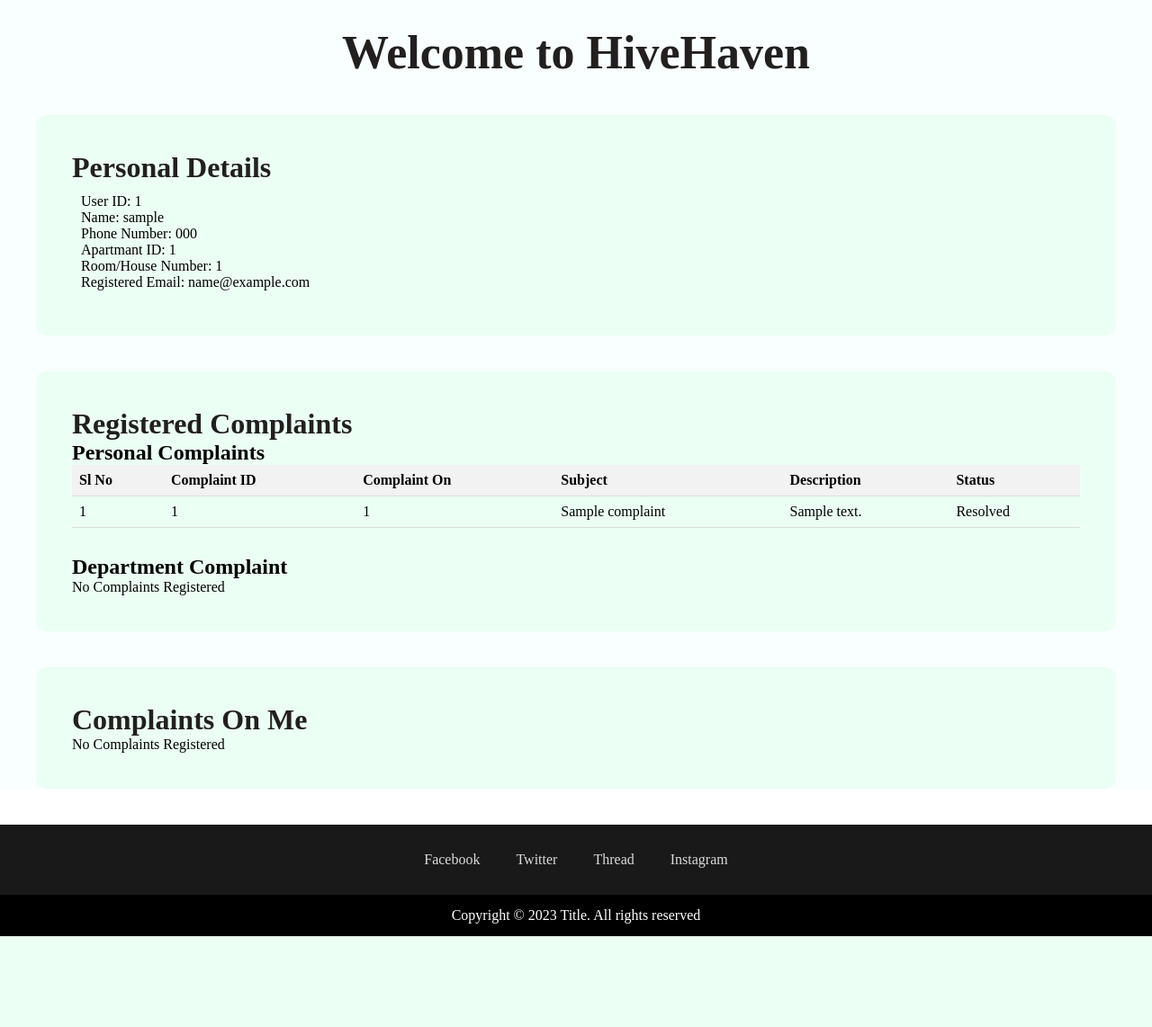
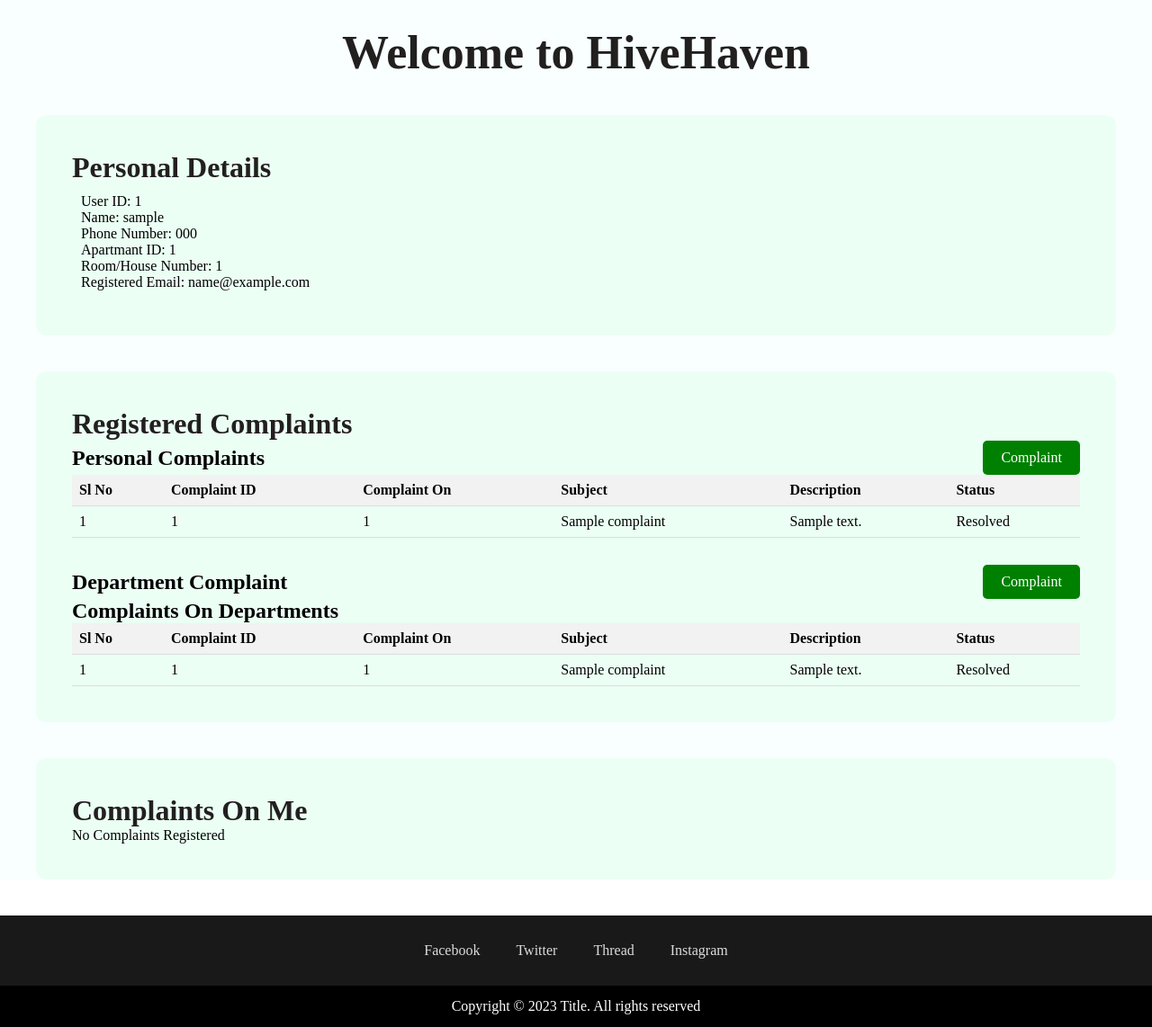
Before and after one commit to Sudeep-naik/HiveHeaven, a Flask app: template templates/home.html in a window 1280 px wide. Shown: the part 53-1195 px from the top of the page at 90% size. Before the commit the page ends 1094 px from the top, so only its background shows below. Run offline with Flask 3, Linux system fonts and the light colour scheme; the template is opened without the code that fills it: values that come from a table or form of the project are taken from there, others are empty; tables that the repository leaves empty or names only in its code hold one stand-in row (values such as "Sample post"); parts of the project's set-up code (start-up, migrations or seed data) failed here and were passed over.

Commit message:
new update on register page

```diff
--- a/app.py
+++ b/app.py
@@ -1,7 +1,8 @@
 from flask import Flask, request,render_template, redirect,session,url_for
 from flask_sqlalchemy import SQLAlchemy
 import bcrypt
-
+from sqlalchemy import create_engine, exc
+from sqlalchemy.orm import sessionmaker
 app = Flask(__name__)
 
 # MySQL Configuration choose your port no and password this is a dummy thing i have set up
@@ -22,7 +23,7 @@ class Apartment(db.Model):
     state = db.Column(db.String(100))
 
 class Users(db.Model):
-    user_id = db.Column(db.Integer, primary_key=True, autoincrement=True)
+    user_id = db.Column(db.String(100), primary_key=True)
     user_name = db.Column(db.String(100), nullable=False)
     phone_no = db.Column(db.String(40))
     apartment_id = db.Column(db.String(100), db.ForeignKey('apartment.apartment_id'))
@@ -30,7 +31,8 @@ class Users(db.Model):
     email = db.Column(db.String(255), nullable=False)
     user_password = db.Column(db.String(255), nullable=False)
 
-    def __init__(self,user_name,phone_no,apartment_id,house_no,email,user_password):
+    def __init__(self,user_id,user_name,phone_no,apartment_id,house_no,email,user_password):
+        self.user_id=user_id
         self.user_name=user_name
         self.phone_no=phone_no
         self.apartment_id=apartment_id
@@ -41,8 +43,6 @@ class Users(db.Model):
     def check_password(self,user_password):
         return bcrypt.checkpw(user_password.encode('utf-8'),self.user_password.encode('utf-8'))
 
-
-
 class Department(db.Model):
     apartment_id = db.Column(db.String(100), db.ForeignKey('apartment.apartment_id'), primary_key=True)
     dep_id = db.Column(db.Integer, primary_key=True, autoincrement=True)
@@ -51,7 +51,7 @@ class Department(db.Model):
 
 class DepartmentComplaint(db.Model):
     id = db.Column(db.Integer, primary_key=True, autoincrement=True)
-    user_id = db.Column(db.Integer, db.ForeignKey('users.user_id'))
+    user_id = db.Column(db.String(100), db.ForeignKey('users.user_id'))
     department_id = db.Column(db.Integer, db.ForeignKey('department.dep_id'))
     subject = db.Column(db.String(255), nullable=False)
     description = db.Column(db.String(800))
@@ -60,8 +60,8 @@ class DepartmentComplaint(db.Model):
 
 class NeighborComplaint(db.Model):
     id = db.Column(db.Integer, primary_key=True, autoincrement=True)
-    user_id = db.Column(db.Integer, db.ForeignKey('users.user_id'))
-    neighbor_user_id = db.Column(db.Integer, db.ForeignKey('users.user_id'))
+    user_id = db.Column(db.String(100), db.ForeignKey('users.user_id'))
+    neighbor_user_id = db.Column(db.String(100), db.ForeignKey('users.user_id'))
     subject = db.Column(db.String(255), nullable=False)
     description = db.Column(db.String(800))
     status = db.Column(db.Integer, default=0)
@@ -76,6 +76,7 @@ def index_page():
 
 @app.route('/register',methods=['GET','POST'])
 def register():
+    all_apartments=Apartment.query.all()
     if request.method=='POST':
         user_name=request.form['user_name']
         phone_no=request.form['phone_no']
@@ -83,19 +84,25 @@ def register():
         house_no=request.form['house_no']
         email=request.form['email']
         user_password=request.form['user_password']
+        user_id=apartment_id+"-"+house_no
 
-        user_exist=Users.query.filter_by(email=email).first()
+        try:
+            user_exist=Users.query.filter_by(user_id=user_id).first()
+        except error as e:
+            return render_template('./register.html',error=e,all_apartments=all_apartments)
+
+        # user_exist1=Users.query.filter_by(user_id=user_id).first()
         if user_exist and user_exist.apartment_id==apartment_id:
-            error="User already exist please login"
-            return render_template('./register.html',error=error)
+            error="User already exist please"
+            return render_template('./register.html',error=error,all_apartments=all_apartments)
         else:
-            user=Users(user_name=user_name,phone_no=phone_no,apartment_id=apartment_id,house_no=house_no,email=email,user_password=user_password)
+            user=Users(user_id=user_id,user_name=user_name,phone_no=phone_no,apartment_id=apartment_id,house_no=house_no,email=email,user_password=user_password)
             db.session.add(user)
             db.session.commit()
-            sucess="Registered Sucessfull Please Login"
-            return render_template('./register.html',sucess=sucess)
+            sucess="Registered Sucessfull Please"
+            return render_template('./register.html',sucess=sucess,all_apartments=all_apartments)
 
-    all_apartments=Apartment.query.all()
+
     return render_template('./register.html',all_apartments=all_apartments)
 
 
@@ -110,6 +117,7 @@ def login():
             print("valid")
             session['email']=email
             session['user_id']=user.user_id
+            session['apartment_id']=user.apartment_id
             return redirect(url_for("home"))
         else:
             print("invalid")
@@ -128,22 +136,32 @@ def home():
         department_complaints = DepartmentComplaint.query.filter_by(user_id=11).all()
         complaints_on_me = NeighborComplaint.query.filter_by(neighbor_user_id=11).all()
         print(user)
-        print("Personal Complaints:", personal_complaints)
-        print("Department Complaints:", department_complaints)
-        print("Complaints On Me:", complaints_on_me)
+        # print("Personal Complaints:", personal_complaints)
+        # print("Department Complaints:", department_complaints)
+        # print("Complaints On Me:", complaints_on_me)
         return render_template('/home.html',user=user,personal_complaints=personal_complaints,department_complaints=department_complaints,complaints_on_me=complaints_on_me)
     return render_template('/home.html')
 
-@app.route('/personal_complaint', methods=['GET','POST'])
-def personal_complaint():
-    return render_template("/personal_complaint.html")
+@app.route('/personal_complaint<string:user_id>', methods=['GET','POST'])
+def personal_complaint(user_id):
+    apartment_id=session['apartment_id']
+    all_user=Users.query.filter_by(apartment_id=apartment_id).all()
+    print(all_user)
+    return render_template("/personal_complaint.html",all_user=all_user)
 
-@app.route('/department_complaint', methods=['GET','POST'])
-def department_complaint():
-    return render_template("/department_complaint.html")
+@app.route('/department_complaint<string:user_id>', methods=['GET','POST'])
+def department_complaint(user_id,apartment_id):
+    all_department=Department.query.filter_by(apartment_id=apartment_id).all()
+    return render_template("/department_complaint.html",all_department=all_department)
 
+#admin routes for the appartment
+app.route('/admin/login',methods=['GET','POST'])
+def admin_login():
+    return
 
-
+app.route('/admin/login/home',methods=['GET','POST'])
+def admin_home():
+    return
 
 if __name__ == '__main__':
     with app.app_context():
--- a/templates/home.html
+++ b/templates/home.html
@@ -126,6 +126,58 @@
         .department-complaint{
             margin-top: 30px;
         }
+        table {
+        width: 100%;
+        border-collapse: collapse;
+        }
+
+        th, td {
+        padding: 8px;
+        text-align: left;
+        border-bottom: 1px solid #ddd;
+        }
+
+        /* Table header styles */
+        th {
+        background-color: #f2f2f2;
+        font-weight: bold;
+        }
+
+        /* Alternating row colors */
+        tbody tr:nth-child(even) {
+        background-color: #f2f2f2;
+        }
+
+        /* Hover effect on rows */
+        tbody tr:hover {
+        background-color: #ddd;
+        }
+        .complaint-button {
+            display: inline-block;
+            padding: 10px 20px;
+            background-color: green;
+            color: white;
+            border: none;
+            border-radius: 5px;
+            font-size: 16px;
+            cursor: pointer;
+            text-align: center;
+            text-decoration: none;
+        }
+
+        .complaint-button:hover {
+            background-color: darkgreen;
+        }
+
+        .complaint-bar{
+            display: flex;
+            align-items: center;
+            justify-content: space-between;
+        }
+
+
+
+
         /* css for footer */
         .footer {
             background-color: black;
@@ -161,32 +213,7 @@
             justify-content: center;
         }
         /* trail and error*/
-        table {
-        width: 100%;
-        border-collapse: collapse;
-        }
 
-        th, td {
-        padding: 8px;
-        text-align: left;
-        border-bottom: 1px solid #ddd;
-        }
-
-        /* Table header styles */
-        th {
-        background-color: #f2f2f2;
-        font-weight: bold;
-        }
-
-        /* Alternating row colors */
-        tbody tr:nth-child(even) {
-        background-color: #f2f2f2;
-        }
-
-        /* Hover effect on rows */
-        tbody tr:hover {
-        background-color: #ddd;
-        }
 
     </style>
 </head>
@@ -248,12 +275,16 @@
             </div>
         </div>
         <div class="mycomplaint box">
-            <div class="Sub-heading">
+            <div class="Sub-heading ">
                 <h1>Registered Complaints</h1>
             </div>
 
             <div class="personal-complaint">
-                <h2>Personal Complaints</h2>
+                <div class="complaint-bar">
+                    <h2>Personal Complaints</h2>
+                    <a class="complaint-button" href="/personal_complaint{{ user.user_id }}">Complaint</a>
+                </div>
+
                 {% if personal_complaints|length == 0 %}
                 <div class="alert-message">No Complaints Registered</div>
                 {% else %}
@@ -288,8 +319,11 @@
                 {% endif %}
             </div>
             <div class="department-complaint">
-                <h2>Department Complaint</h2>
-                {% if department_complaints %}
+                <div class="complaint-bar">
+                    <h2>Department Complaint</h2>
+                    <a class="complaint-button" href="/department_complaint{{ user.user_id }}">Complaint</a>
+                </div>
+                {% if department_complaints|length == 0 %}
                 <div class="alert-message">No Complaints Registered</div>
                 {% else %}
                 <h2>Complaints On Departments</h2>
--- a/templates/register.html
+++ b/templates/register.html
@@ -247,12 +247,12 @@
             </div>
             {% if error|length !=0 %}
             <div class="alert" style="color: red;">
-                {{ error }}
+                {{ error }} <a href="./login">Login</a>
             </div>
             {% endif %}
             {% if sucess|length != 0 %}
             <div class="alert" style="color: red;">
-                {{ sucess }}
+                {{ sucess }}<a href="./login">Login</a>
             </div>
             {% endif %}
             <input type="submit" value="Register">
```
Also changed, not shown: min-project database.sql (+4 -5 lines), templates/department_complaint.html (+11 -10 lines), templates/personal_complaint.html (+14 -13 lines).
